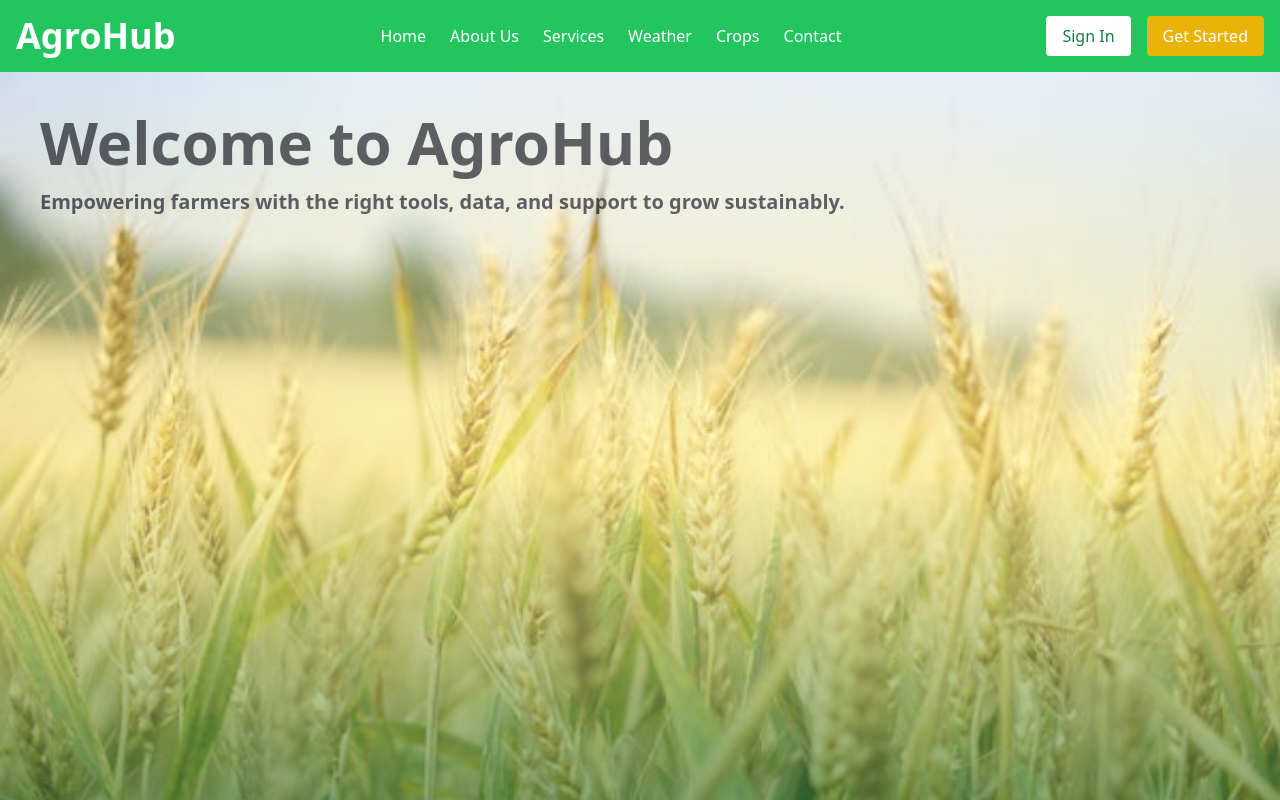
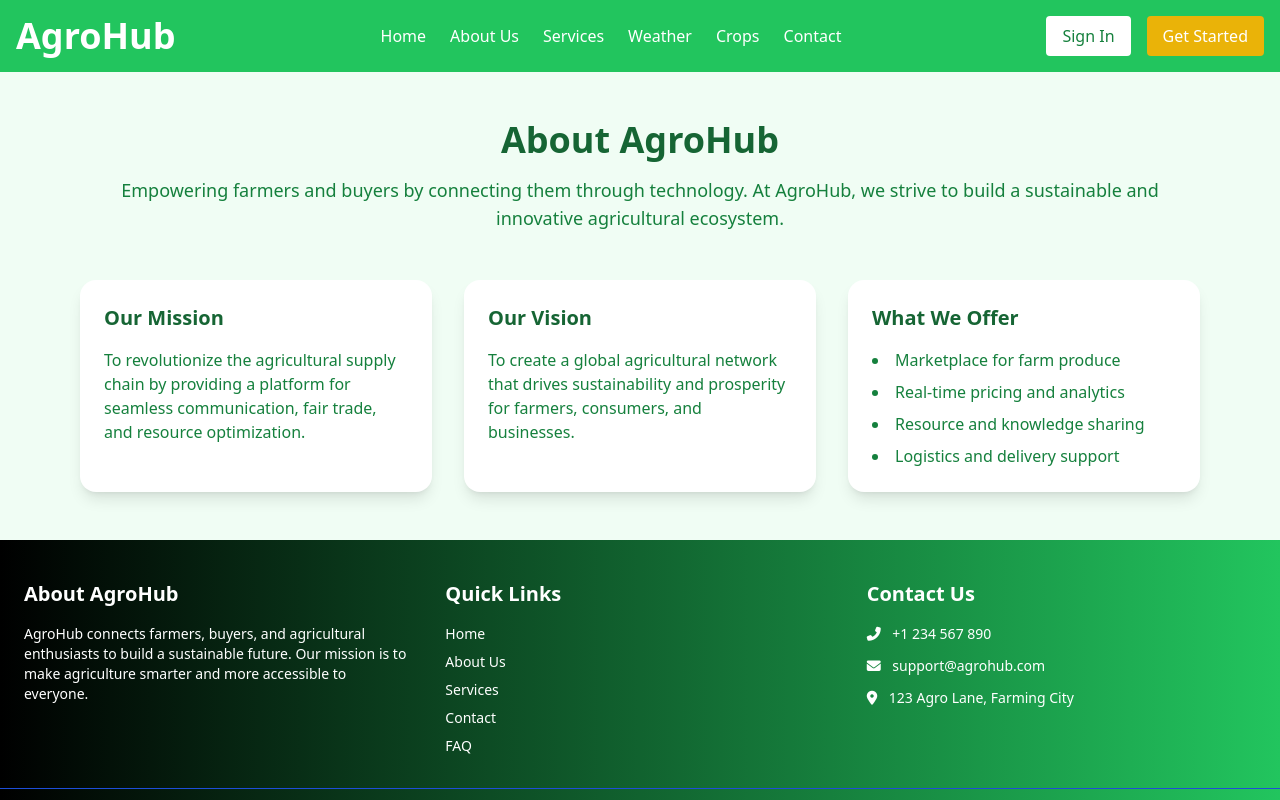
Before and after one commit to bennycive/agrohub, an Angular app: page /about in a window 1280 px wide. Before the commit this address led to /. Shown: the top 800 px of the page. Built offline with nearby package versions, Linux system fonts and the light colour scheme.

Commit message:
about components

```diff
--- a/src/app/app.routes.ts
+++ b/src/app/app.routes.ts
@@ -6,12 +6,14 @@ import { WeatherComponent } from './landing/weather/weather.component';
 import { CropsComponent } from './landing/crops/crops.component';
 import { ContactsComponent } from './landing/contacts/contacts.component';
 import { ServicesComponent } from './landing/services/services.component';
+import { AboutComponent } from './landing/about/about.component';
 
 
 export const routes: Routes = [
   // Landing Page Routes
   { path: '', component: LandingPageComponent },
   { path: 'weather', component: WeatherComponent },
+  { path: 'about', component: AboutComponent },
   { path: 'crops', component: CropsComponent },
   { path: 'contacts', component: ContactsComponent },
   { path: 'services', component: ServicesComponent},
--- a/src/app/landing/about/about.component.html
+++ b/src/app/landing/about/about.component.html
@@ -1 +1,44 @@
-<p>about works!</p>
+<app-header></app-header>
+<section class="bg-green-50 py-12 px-6 md:px-20">
+  <div class="max-w-6xl mx-auto text-center">
+    <h2 class="text-3xl md:text-4xl font-bold text-green-800">
+      About AgroHub
+    </h2>
+    <p class="mt-4 text-lg text-green-700">
+      Empowering farmers and buyers by connecting them through technology.
+      At AgroHub, we strive to build a sustainable and innovative agricultural ecosystem.
+    </p>
+  </div>
+
+  <div class="mt-12 grid gap-8 md:grid-cols-3">
+    <!-- Mission -->
+    <div class="bg-white rounded-2xl shadow-lg p-6">
+      <h3 class="text-xl font-semibold text-green-800">Our Mission</h3>
+      <p class="mt-4 text-green-700">
+        To revolutionize the agricultural supply chain by providing a platform for seamless
+        communication, fair trade, and resource optimization.
+      </p>
+    </div>
+
+    <!-- Vision -->
+    <div class="bg-white rounded-2xl shadow-lg p-6">
+      <h3 class="text-xl font-semibold text-green-800">Our Vision</h3>
+      <p class="mt-4 text-green-700">
+        To create a global agricultural network that drives sustainability and prosperity for farmers,
+        consumers, and businesses.
+      </p>
+    </div>
+
+    <!-- Services -->
+    <div class="bg-white rounded-2xl shadow-lg p-6">
+      <h3 class="text-xl font-semibold text-green-800">What We Offer</h3>
+      <ul class="mt-4 list-disc list-inside text-green-700 space-y-2">
+        <li>Marketplace for farm produce</li>
+        <li>Real-time pricing and analytics</li>
+        <li>Resource and knowledge sharing</li>
+        <li>Logistics and delivery support</li>
+      </ul>
+    </div>
+  </div>
+</section>
+<app-footer></app-footer>
--- a/src/app/landing/about/about.component.ts
+++ b/src/app/landing/about/about.component.ts
@@ -1,8 +1,10 @@
 import { Component } from '@angular/core';
+import { FooterComponent } from "../footer/footer.component";
+import { HeaderComponent } from "../header/header.component";
 
 @Component({
   selector: 'app-about',
-  imports: [],
+  imports: [FooterComponent, HeaderComponent],
   templateUrl: './about.component.html',
   styleUrl: './about.component.css'
 })
```
